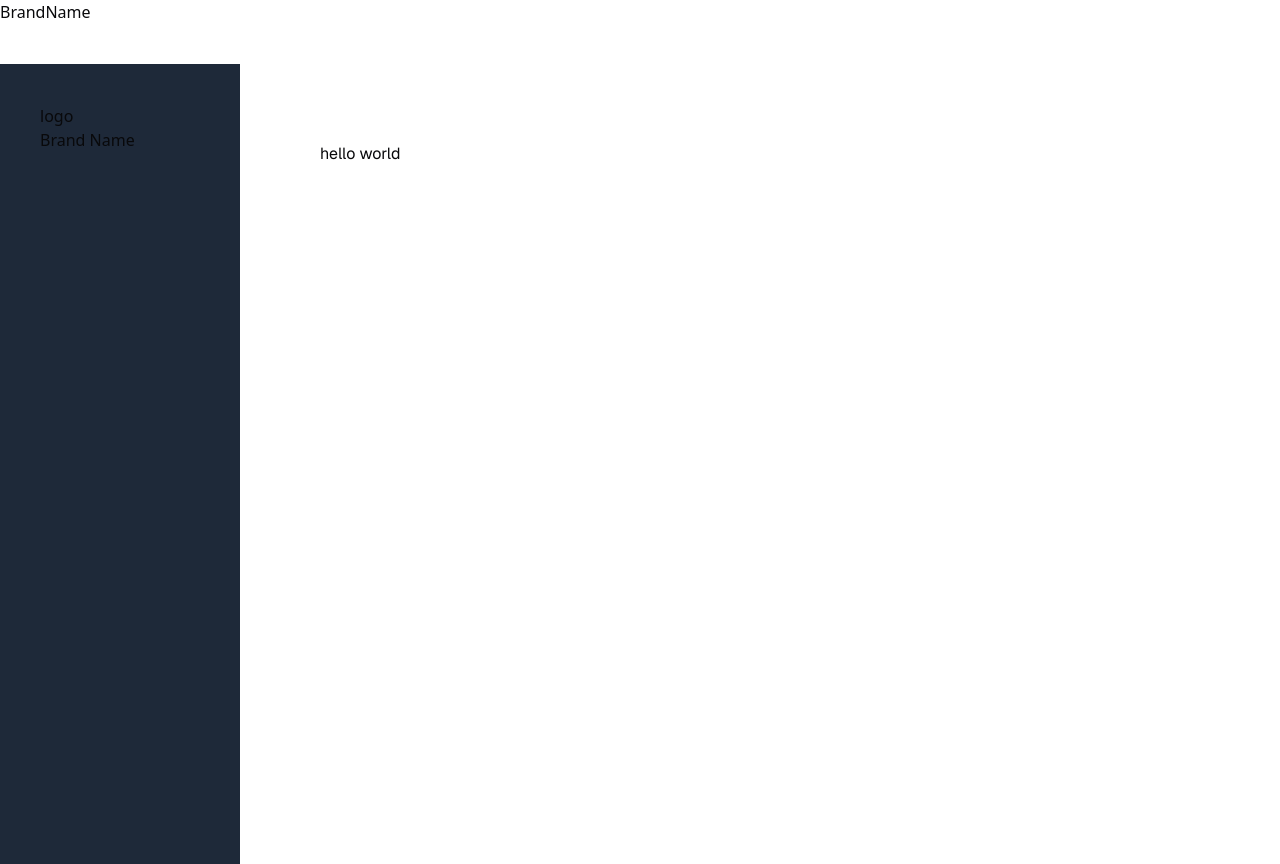
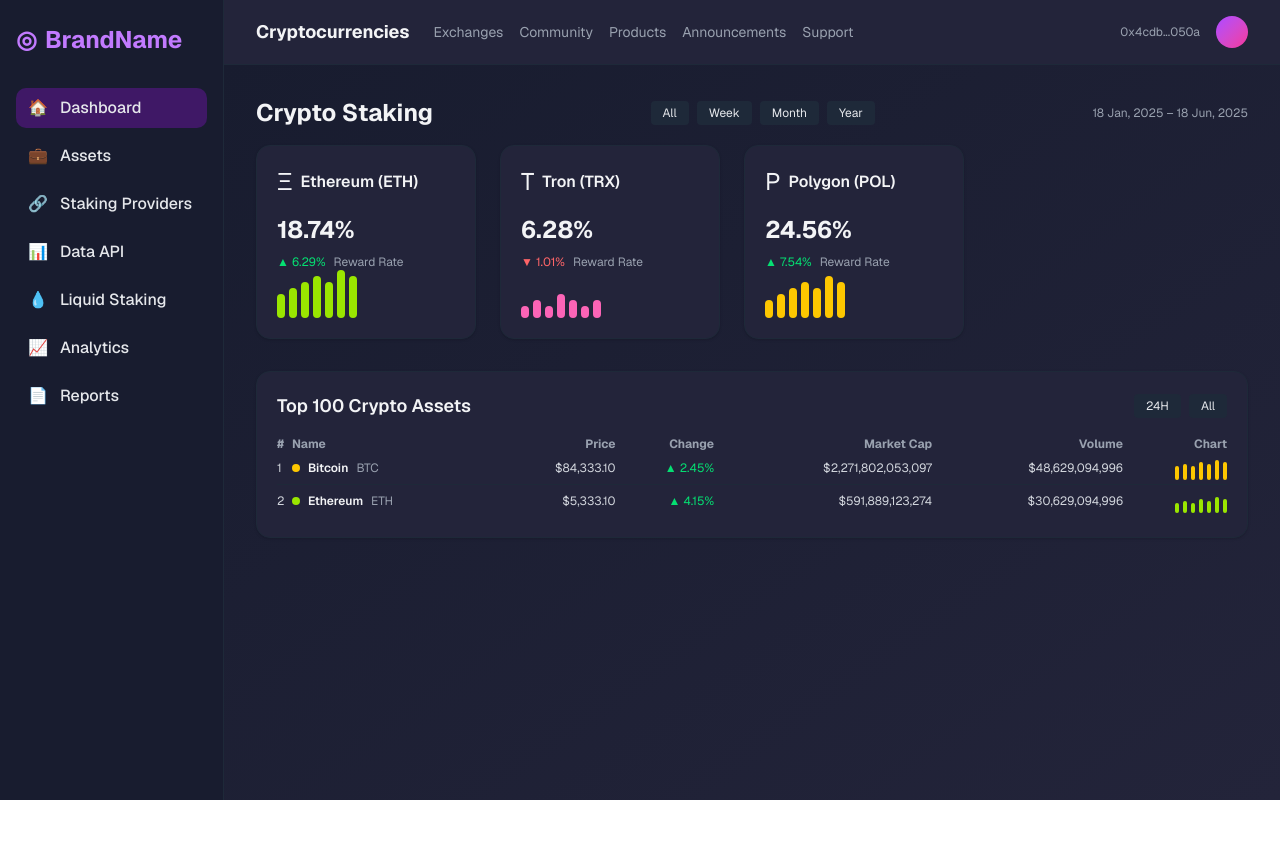
Before and after one commit to ctib-core/frontend, a Next.js app: page / in a window 1280 px wide. After the commit the page ends 800 px from the top, so only its background shows below. Built offline with nearby package versions, Linux system fonts and the light colour scheme.

Commit message:
fixed landing page

```diff
--- a/src/app/layout.tsx
+++ b/src/app/layout.tsx
@@ -27,7 +27,7 @@
       <body
         className={`${geistSans.variable} ${geistMono.variable} antialiased`}
       >
-        <div className="w-full h-[4rem] justify-center items-center">
+        {/* <div className="w-full h-[4rem] justify-center items-center">
           <div>BrandName</div>
         </div>
         <div className="flex w-full h-full bg-green-00">
@@ -35,13 +35,13 @@
             <div>
               <p>logo</p>
               <p>Brand Name</p>
-            </div>
+            </div> */}
 
-          </div>
-          <div>
-            {children}
-          </div>
-        </div>
+        {/* </div>
+          <div> */}
+        {children}
+        {/* </div> */}
+        {/* </div> */}
       </body>
     </html>
   );
--- a/src/app/page.tsx
+++ b/src/app/page.tsx
@@ -1,13 +1,216 @@
-import Image from "next/image";
+"use client";
+import React from "react";
 
-export default function Home() {
+// Sidebar navigation items (mock)
+const sidebarNav = [
+  { label: "Dashboard", icon: "🏠", active: true },
+  { label: "Assets", icon: "💼" },
+  { label: "Staking Providers", icon: "🔗" },
+  { label: "Data API", icon: "📊" },
+  { label: "Liquid Staking", icon: "💧" },
+  { label: "Analytics", icon: "📈" },
+  { label: "Reports", icon: "📄" },
+];
+
+// Mock data for widgets
+const stakingData = [
+  {
+    name: "Ethereum (ETH)",
+    icon: "Ξ",
+    rate: 18.74,
+    change: 6.29,
+    chart: [4, 5, 6, 7, 6, 8, 7],
+    color: "bg-lime-400",
+    reward: true,
+  },
+  {
+    name: "Tron (TRX)",
+    icon: "T",
+    rate: 6.28,
+    change: -1.01,
+    chart: [2, 3, 2, 4, 3, 2, 3],
+    color: "bg-pink-400",
+    reward: false,
+  },
+  {
+    name: "Polygon (POL)",
+    icon: "P",
+    rate: 24.56,
+    change: 7.54,
+    chart: [3, 4, 5, 6, 5, 7, 6],
+    color: "bg-yellow-400",
+    reward: true,
+  },
+];
+
+const topAssets = [
+  {
+    rank: 1,
+    name: "Bitcoin",
+    symbol: "BTC",
+    price: "$84,333.10",
+    change: 2.45,
+    marketCap: "$2,271,802,053,097",
+    volume: "$48,629,094,996",
+    chart: [7, 8, 7, 9, 8, 10, 9],
+    color: "bg-yellow-400",
+  },
+  {
+    rank: 2,
+    name: "Ethereum",
+    symbol: "ETH",
+    price: "$5,333.10",
+    change: 4.15,
+    marketCap: "$591,889,123,274",
+    volume: "$30,629,094,996",
+    chart: [5, 6, 5, 7, 6, 8, 7],
+    color: "bg-lime-400",
+  },
+];
+
+function Sidebar({ className }: { className?: string }) {
   return (
-    <div className="grid grid-rows-[20px_1fr_20px] items-center justify-items-center min-h-screen p-8 pb-20 gap-16 sm:p-20 font-[family-name:var(--font-geist-sans)]">
-      <main className="flex flex-col gap-[32px]">
-        <div>
-          hello world
-        </div>
-      </main>
+    <aside className={`bg-[#181c2f] w-56 min-h-screen flex flex-col py-6 px-4 border-r border-gray-800 ${className}`}>
+      <div className="text-2xl font-bold text-purple-400 mb-8 flex items-center gap-2">
+        <span>◎</span> BrandName
+      </div>
+      <nav className="flex-1 flex flex-col gap-2">
+        {sidebarNav.map((item) => (
+          <button
+            key={item.label}
+            className={`flex items-center gap-3 px-3 py-2 rounded-lg text-left transition-colors text-gray-200 font-medium ${item.active ? "bg-purple-900/60" : "hover:bg-gray-800"}`}
+          >
+            <span>{item.icon}</span>
+            {item.label}
+          </button>
+        ))}
+      </nav>
+    </aside>
+  );
+}
+
+function TopBar() {
+  return (
+    <header className="flex items-center justify-between px-8 py-4 bg-[#23243a] border-b border-gray-800 w-full">
+      <div className="flex gap-6 items-center max-sm:hidden">
+        <span className="text-lg font-bold text-gray-100">Cryptocurrencies</span>
+        <nav className="flex gap-4 text-gray-400 text-sm">
+          <span className="hover:text-purple-400 cursor-pointer">Exchanges</span>
+          <span className="hover:text-purple-400 cursor-pointer">Community</span>
+          <span className="hover:text-purple-400 cursor-pointer">Products</span>
+          <span className="hover:text-purple-400 cursor-pointer">Announcements</span>
+          <span className="hover:text-purple-400 cursor-pointer">Support</span>
+        </nav>
+      </div>
+      <div className="flex items-center gap-4">
+        <span className="text-xs text-gray-400 max-md:hidden">0x4cdb...050a</span>
+        <div className="w-8 h-8 rounded-full bg-gradient-to-br from-purple-500 to-pink-500" />
+      </div>
+    </header>
+  );
+}
+
+function StakingCard({ data }: { data: typeof stakingData[0] }) {
+  return (
+    <div className="bg-[#23243a] rounded-xl p-5 flex flex-col gap-2 shadow border border-gray-800 min-w-[220px]">
+      <div className="flex items-center gap-2 mb-2">
+        <span className="text-2xl">{data.icon}</span>
+        <span className="font-semibold text-gray-100">{data.name}</span>
+      </div>
+      <div className="text-2xl font-bold text-gray-100">{data.rate}%</div>
+      <div className="flex items-center gap-2 text-xs">
+        <span className={data.reward ? "text-green-400" : "text-red-400"}>{data.reward ? `▲ ${data.change}%` : `▼ ${Math.abs(data.change)}%`}</span>
+        <span className="text-gray-400">Reward Rate</span>
+      </div>
+      {/* Simple bar chart mock */}
+      <div className="flex gap-1 mt-2 h-8 items-end">
+        {data.chart.map((v, i) => (
+          <div key={i} className={`${data.color} rounded w-2`} style={{ height: `${v * 6}px` }} />
+        ))}
+      </div>
     </div>
   );
 }
+
+function TopAssetsTable() {
+  return (
+    <div className="bg-[#23243a] rounded-xl p-5 shadow border border-gray-800 mt-4">
+      <div className="flex justify-between items-center mb-4">
+        <span className="font-semibold text-gray-100 text-lg">Top 100 Crypto Assets</span>
+        <div className="flex gap-2">
+          <button className="bg-gray-800 px-3 py-1 rounded text-gray-200 text-xs">24H</button>
+          <button className="bg-gray-800 px-3 py-1 rounded text-gray-200 text-xs">All</button>
+        </div>
+      </div>
+      <table className="w-full text-xs text-gray-300">
+        <thead>
+          <tr className="text-gray-400">
+            <th className="text-left">#</th>
+            <th className="text-left">Name</th>
+            <th className="text-right">Price</th>
+            <th className="text-right">Change</th>
+            <th className="text-right">Market Cap</th>
+            <th className="text-right">Volume</th>
+            <th className="text-right">Chart</th>
+          </tr>
+        </thead>
+        <tbody>
+          {topAssets.map((asset) => (
+            <tr key={asset.rank} className="border-b border-gray-800 last:border-0">
+              <td>{asset.rank}</td>
+              <td className="flex items-center gap-2 py-2">
+                <span className={`w-2 h-2 rounded-full ${asset.color}`} />
+                <span className="font-semibold text-gray-100">{asset.name}</span>
+                <span className="text-gray-400 text-xs">{asset.symbol}</span>
+              </td>
+              <td className="text-right">{asset.price}</td>
+              <td className={`text-right ${asset.change > 0 ? "text-green-400" : "text-red-400"}`}>{asset.change > 0 ? `▲ ${asset.change}%` : `▼ ${Math.abs(asset.change)}%`}</td>
+              <td className="text-right">{asset.marketCap}</td>
+              <td className="text-right">{asset.volume}</td>
+              <td className="text-right">
+                <div className="flex gap-1 justify-end items-end h-6">
+                  {asset.chart.map((v, i) => (
+                    <div key={i} className={`${asset.color} rounded w-1`} style={{ height: `${v * 2}px` }} />
+                  ))}
+                </div>
+              </td>
+            </tr>
+          ))}
+        </tbody>
+      </table>
+    </div>
+  );
+}
+
+export default function AnalysisPage() {
+  return (
+    <div className="flex min-h-screen bg-[#181c2f] text-gray-100 font-sans">
+      <Sidebar className="max-md:hidden" />
+      <div className="flex-1 flex flex-col min-h-screen w-full overflow-hidden">
+        <TopBar />
+        <main className="flex-1 p-8 bg-gradient-to-br from-[#181c2f] to-[#23243a]">
+          {/* Crypto Staking Section */}
+          <div>
+            <div className="flex items-center justify-between mb-4">
+              <span className="text-2xl font-bold text-gray-100">Crypto Staking</span>
+              <div className="flex gap-2">
+                <button className="bg-gray-800 px-3 py-1 rounded text-gray-200 text-xs">All</button>
+                <button className="bg-gray-800 px-3 py-1 rounded text-gray-200 text-xs">Week</button>
+                <button className="bg-gray-800 px-3 py-1 rounded text-gray-200 text-xs">Month</button>
+                <button className="bg-gray-800 px-3 py-1 rounded text-gray-200 text-xs">Year</button>
+              </div>
+              <div className="text-xs text-gray-400">18 Jan, 2025 – 18 Jun, 2025</div>
+            </div>
+            <div className="flex gap-6 mb-8 flex-wrap">
+              {stakingData.map((data) => (
+                <StakingCard key={data.name} data={data} />
+              ))}
+            </div>
+          </div>
+          {/* Top 100 Crypto Assets Table */}
+          <TopAssetsTable />
+        </main>
+      </div>
+    </div>
+  );
+}
```
Also changed, not shown: src/utils/types.ts (added, +10 -0 lines).
